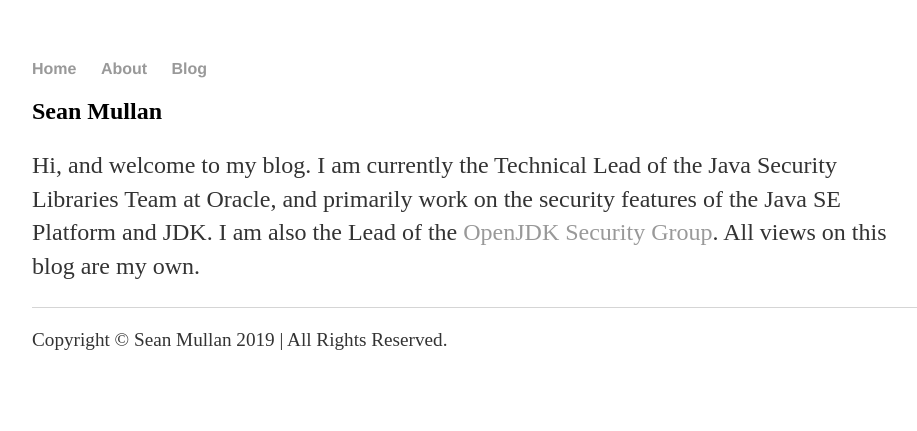
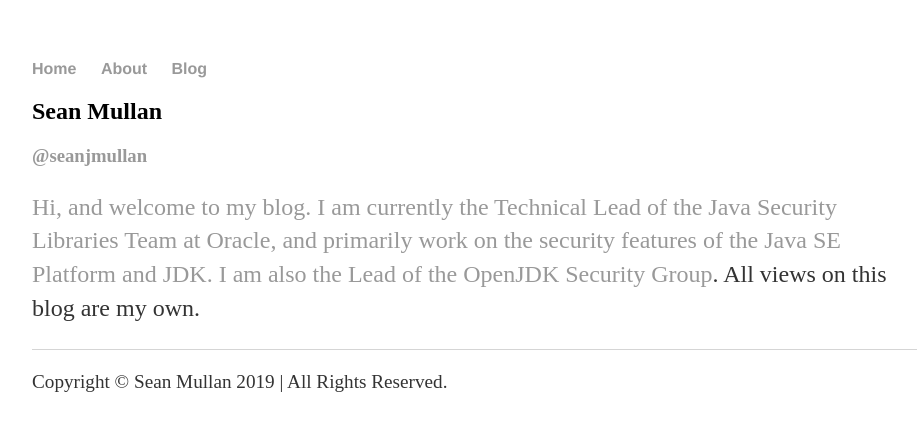
Before and after one commit to seanjmullan/seanjmullan.github.io, a Jekyll site: the page built from index.html, in a window 1280 px wide. Shown: the top 431 px of the page, without its empty margins (160-1077 px from the left). Built offline with Jekyll 4.4.1, drawn with Linux system fonts in a browser that asks for light colours.

Commit message:
Update index.html
Add twitter handle

```diff
--- a/index.html
+++ b/index.html
@@ -4,6 +4,7 @@ title: Sean Mullan
 ---
 <div class="blurb">
 	<h2>Sean Mullan</h2>
+	<h3><a href="https://twitter.com/seanjmullan">@seanjmullan</h3>
 	<p>Hi, and welcome to my blog. I am currently the Technical Lead of the Java Security Libraries Team at Oracle, and
            primarily work on the security features of the Java SE Platform and JDK. I am also the Lead of the
 	   <a href="http://openjdk.java.net/groups/security/">OpenJDK Security Group</a>.
```
